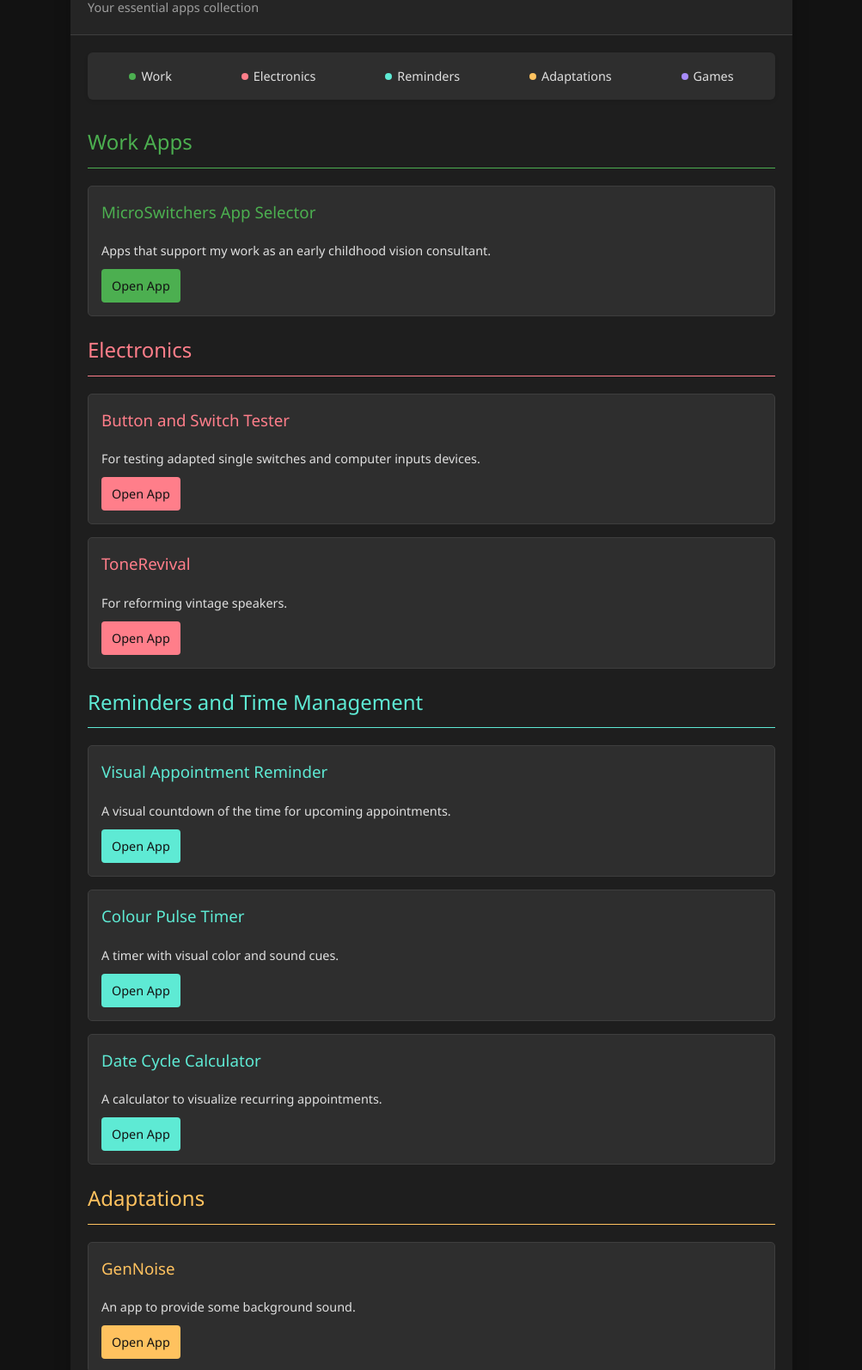
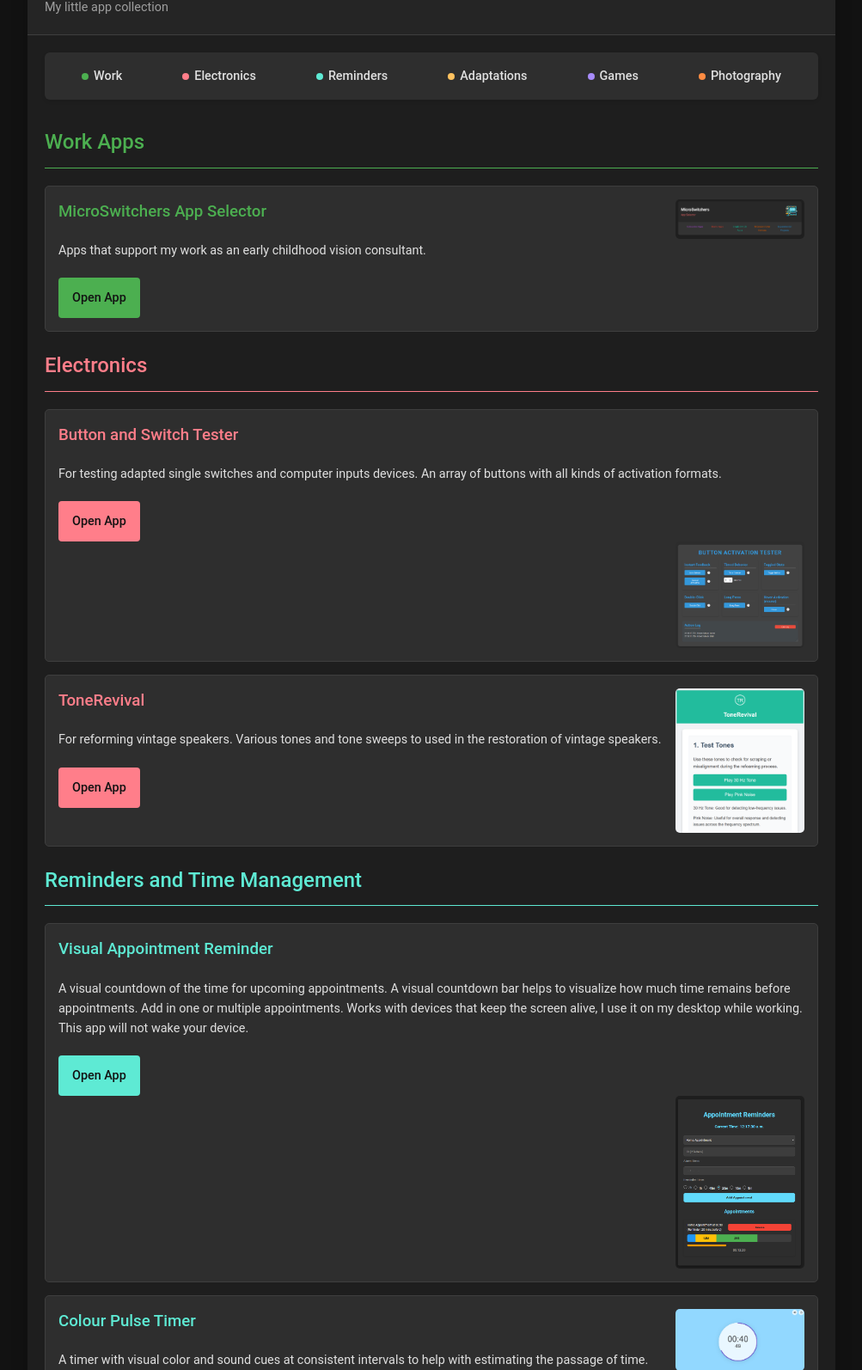
Before and after one commit to MicroSwitchers/dailyapphub, a plain HTML site: page index.html in a window 1280 px wide. Shown: the part 99-1693 px from the top of the page at 86% size, without its empty margins (138-1141 px from the left). Drawn offline with Linux system fonts and the light colour scheme.

Commit message:
Add files via upload

```diff
--- a/index.html
+++ b/index.html
@@ -16,24 +16,29 @@
             --adaptations-color: #FFC25F;
             --games-color: #A78BFA;
             --work-color: #4CAF50;
+            --photography-color: #FF8C42;
             --header-bg: #252525;
+            --button-hover: #2b2b2b;
         }
+
         body {
-            font-family: 'Segoe UI', Tahoma, Geneva, Verdana, sans-serif;
+            font-family: 'Roboto', sans-serif;
             line-height: 1.6;
             margin: 0;
             padding: 20px;
             background-color: var(--bg-color);
             color: var(--text-color);
         }
+
         .container {
-            max-width: 800px;
+            max-width: 900px;
             margin: auto;
             background: var(--container-bg);
             padding: 20px;
             border-radius: 10px;
-            box-shadow: 0 0 20px rgba(0,0,0,0.2);
+            box-shadow: 0 0 20px rgba(0, 0, 0, 0.2);
         }
+
         .header {
             text-align: left;
             padding: 20px;
@@ -42,6 +47,7 @@
             margin: -20px -20px 20px -20px;
             border-bottom: 1px solid var(--app-border);
         }
+
         h1 {
             color: #ffffff;
             margin: 0;
@@ -49,43 +55,68 @@
             font-weight: 300;
             letter-spacing: 0.5px;
         }
+
         .subtitle {
             color: #9e9e9e;
             font-size: 0.9em;
             margin-top: 5px;
             font-weight: 400;
         }
+
         h2 {
             padding-bottom: 10px;
             font-weight: 500;
         }
+
         .app {
             background: var(--app-bg);
             border: 1px solid var(--app-border);
             border-radius: 5px;
             padding: 15px;
             margin-bottom: 15px;
+            display: flex;
+            justify-content: space-between;
+            align-items: flex-start;
+            flex-wrap: wrap;
         }
+
+        .app img {
+            max-width: 150px;
+            border-radius: 5px;
+            margin-left: auto;
+            flex: 0 1 auto;
+        }
+
+        .app div {
+            flex: 1 1 auto;
+            min-width: 200px;
+        }
+
         .app h3 {
             margin-top: 0;
             font-weight: 500;
         }
+
         .app p {
             margin-bottom: 10px;
             font-size: 0.9em;
         }
+
         .app a {
             display: inline-block;
-            padding: 8px 12px;
+            padding: 12px 16px;
             text-decoration: none;
             border-radius: 4px;
             color: var(--bg-color);
             font-weight: 500;
             font-size: 0.9em;
+            background-color: var(--work-color);
             transition: all 0.3s ease;
+            margin-top: 10px;
         }
+
         .app a:hover {
-            filter: brightness(110%);
+            background-color: var(--button-hover);
         }
 
         /* Quick Links */
@@ -98,6 +129,7 @@
             padding: 8px;
             box-shadow: 0 2px 4px rgba(0, 0, 0, 0.1);
         }
+
         .quick-links a {
             text-decoration: none;
             color: var(--text-color);
@@ -112,9 +144,11 @@
             align-items: center;
             justify-content: center;
         }
+
         .quick-links a:hover {
             background-color: rgba(255, 255, 255, 0.05);
         }
+
         .quick-links a::before {
             content: '';
             display: inline-block;
@@ -150,6 +184,11 @@
         .work .app a { background-color: var(--work-color); }
         .quick-links .work::before { background-color: var(--work-color); }
 
+        .photography h2, .photography .app h3 { color: var(--photography-color); }
+        .photography h2 { border-bottom: 1px solid var(--photography-color); }
+        .photography .app a { background-color: var(--photography-color); }
+        .quick-links .photography::before { background-color: var(--photography-color); }
+
         .footer {
             text-align: center;
             font-size: 0.8em;
@@ -164,8 +203,24 @@
                 flex-direction: column;
                 align-items: stretch;
             }
+
             .quick-links a {
                 margin-bottom: 5px;
+            }
+
+            .app {
+                flex-direction: column;
+                align-items: flex-start;
+            }
+
+            .app img {
+                max-width: 100%;
+                margin: 0 0 15px 0;
+            }
+
+            .app div {
+                max-width: 100%;
+                padding: 10px;
             }
         }
     </style>
@@ -174,7 +229,7 @@
     <div class="container">
         <div class="header">
             <h1>Daily Walk-Around Apps Hub</h1>
-            <div class="subtitle">Your essential apps collection</div>
+            <div class="subtitle">My little app collection</div>
         </div>
 
         <div class="quick-links">
@@ -183,70 +238,110 @@
             <a href="#reminders" class="reminders">Reminders</a>
             <a href="#adaptations" class="adaptations">Adaptations</a>
             <a href="#games" class="games">Games</a>
+            <a href="#photography" class="photography">Photography</a>
         </div>
 
         <div id="work" class="work">
             <h2>Work Apps</h2>
             <div class="app">
+                <div>
                     <h3>MicroSwitchers App Selector</h3>
                     <p>Apps that support my work as an early childhood vision consultant.</p>
                     <a href="https://microswitchers.github.io/MicroSwitchersAppSelector/" target="_blank">Open App</a>
+                </div>
+                <img src="microswitchers.png" alt="MicroSwitchers">
             </div>
         </div>
 
         <div id="electronics" class="electronics">
             <h2>Electronics</h2>
             <div class="app">
+                <div>
                     <h3>Button and Switch Tester</h3>
-                <p>For testing adapted single switches and computer inputs devices.</p>
+                    <p>For testing adapted single switches and computer inputs devices. An array of buttons with all kinds of activation formats.</p>
                     <a href="https://microswitchers.github.io/SwitchandButtonTester/" target="_blank">Open App</a>
                 </div>
+                <img src="buttontest.png" alt="Button and Switch Tester">
+            </div>
             <div class="app">
+                <div>
                     <h3>ToneRevival</h3>
-                <p>For reforming vintage speakers.</p>
+                    <p>For reforming vintage speakers. Various tones and tone sweeps to used in the restoration of vintage speakers.</p>
                     <a href="https://microswitchers.github.io/tonerevival/" target="_blank">Open App</a>
+                </div>
+                <img src="tonerevival.png" alt="ToneRevival">
             </div>
         </div>
 
         <div id="reminders" class="reminders">
             <h2>Reminders and Time Management</h2>
             <div class="app">
+                <div>
                     <h3>Visual Appointment Reminder</h3>
-                <p>A visual countdown of the time for upcoming appointments.</p>
+                    <p>A visual countdown of the time for upcoming appointments. A visual countdown bar helps to visualize how much time remains before appointments. Add in one or multiple appointments. Works with devices that keep the screen alive, I use it on my desktop while working. This app will not wake your device.</p>
                     <a href="https://microswitchers.github.io/AppointmentReminderApp/" target="_blank">Open App</a>
                 </div>
+                <img src="appointmentreminder.png" alt="Visual Appointment Reminder">
+            </div>
             <div class="app">
+                <div>
                     <h3>Colour Pulse Timer</h3>
-                <p>A timer with visual color and sound cues.</p>
+                    <p>A timer with visual color and sound cues at consistent intervals to help with estimating the passage of time.</p>
                     <a href="https://microswitchers.github.io/colourpulsetimer/" target="_blank">Open App</a>
                 </div>
+                <img src="colourpulsetimer.png" alt="Colour Pulse Timer">
+            </div>
             <div class="app">
+                <div>
                     <h3>Date Cycle Calculator</h3>
-                <p>A calculator to visualize recurring appointments.</p>
+                    <p>A calculator to visualize recurring appointments. Visualize reoccurring appointments on a calender over any period of time.</p>
                     <a href="https://microswitchers.github.io/datecyclecal/" target="_blank">Open App</a>
+                </div>
+                <img src="datecycle.png" alt="Date Cycle Calculator">
             </div>
         </div>
 
         <div id="adaptations" class="adaptations">
             <h2>Adaptations</h2>
             <div class="app">
+                <div>
                     <h3>GenNoise</h3>
-                <p>An app to provide some background sound.</p>
+                    <p>An app to provide some background sound. It helps me to concentrate.</p>
                     <a href="https://microswitchers.github.io/gennoise/" target="_blank">Open App</a>
                 </div>
+                <img src="gennoise.png" alt="GenNoise">
+            </div>
             <div class="app">
+                <div>
                     <h3>CartCruncher</h3>
                     <p>Add up groceries and taxes.</p>
                     <a href="https://microswitchers.github.io/cartcruncher/index.html" target="_blank">Open App</a>
+                </div>
+                <img src="cartcruncher.png" alt="CartCruncher">
             </div>
         </div>
 
         <div id="games" class="games">
             <h2>Games</h2>
             <div class="app">
+                <div>
                     <h3>Click-n-PatternBurgerChef</h3>
-                <p>A pattern clicking game.</p>
+                    <p>A rapid pattern clicking game. Use your mouse to match the clicks for each ingredient, but follow the directions exactly. See how complex you can get before making three mistakes. Works with a computer mouse only.</p>
                     <a href="https://microswitchers.github.io/Click-n-PatternBurgerChef/" target="_blank">Open App</a>
+                </div>
+                <img src="burger.png" alt="Click-n-PatternBurgerChef">
+            </div>
+        </div>
+
+        <div id="photography" class="photography">
+            <h2>Photography</h2>
+            <div class="app">
+                <div>
+                    <h3>SnapLumina</h3>
+                    <p>An RGB panel light for photography or lightbox use. Includes a blue light filter and colour changing filters.</p>
+                    <a href="https://microswitchers.github.io/SnapLumina/" target="_blank">Open App</a>
+                </div>
+                <img src="snaplumina.png" alt="SnapLumina">
             </div>
         </div>
 
```
Also changed, not shown: appointmentreminder.png (added), burger.png (added), buttontest.png (added), cartcruncher.png (added), colourpulsetimer.png (added), datecycle.png (added), gennoise.png (added), microswitchers.png (added), promptflow.png (added), snaplumina.png (added), tonerevival.png (added). Lines whose indentation alone changed are shown as unchanged.
